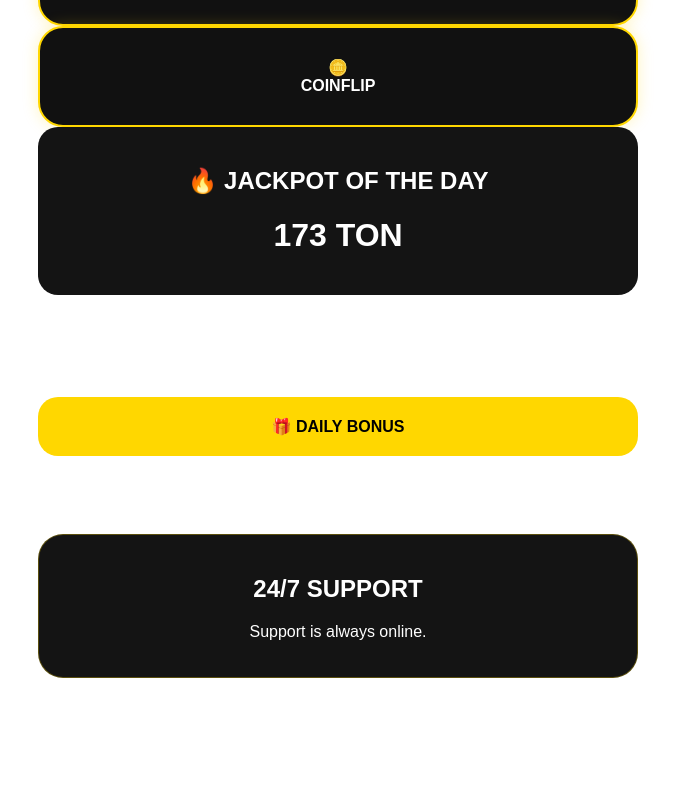
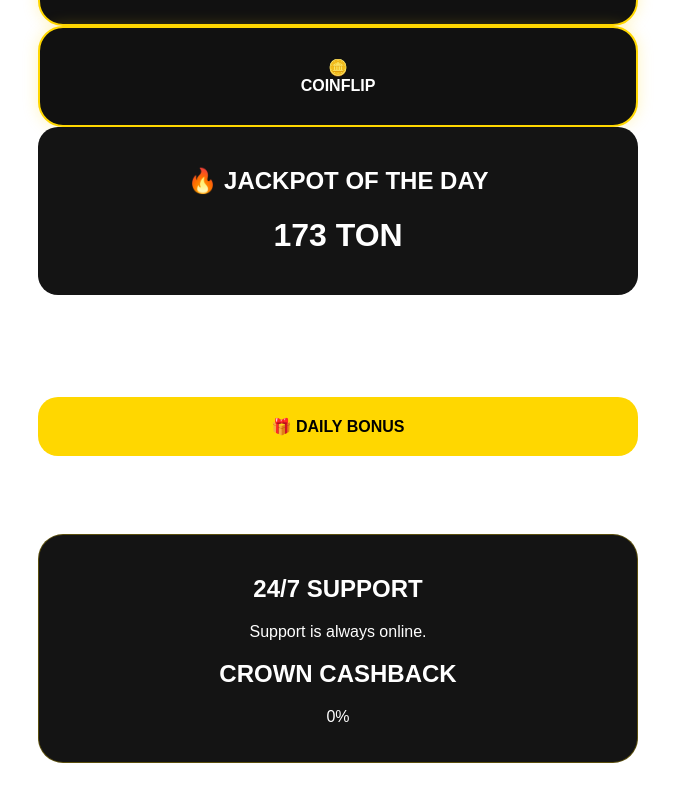
Before and after one commit to Usman84kgg/rocket-crown, a plain HTML site: page index.html in a window 1280 px wide. Shown: the part 1247-2057 px from the top of the page, without its empty margins (302-977 px from the left). Drawn offline with Linux system fonts and the light colour scheme.

Commit message:
Update index.html

```diff
--- a/index.html
+++ b/index.html
@@ -184,6 +184,14 @@ LIVE WINS
 
 <p>Support is always online.</p>
 
+<div class="cashback-card">
+
+<h2>CROWN CASHBACK</h2>
+
+<p>0%</p>
+
+</div>
+
 </div>
 
 <p>
```
